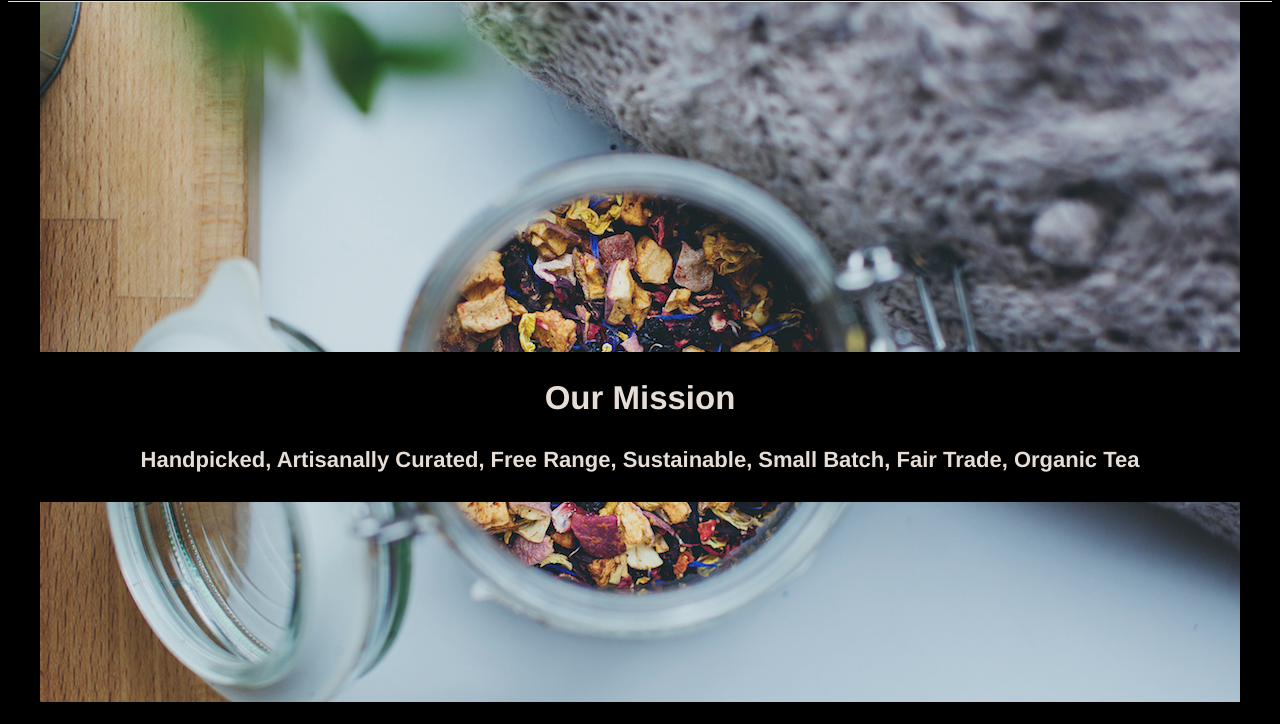
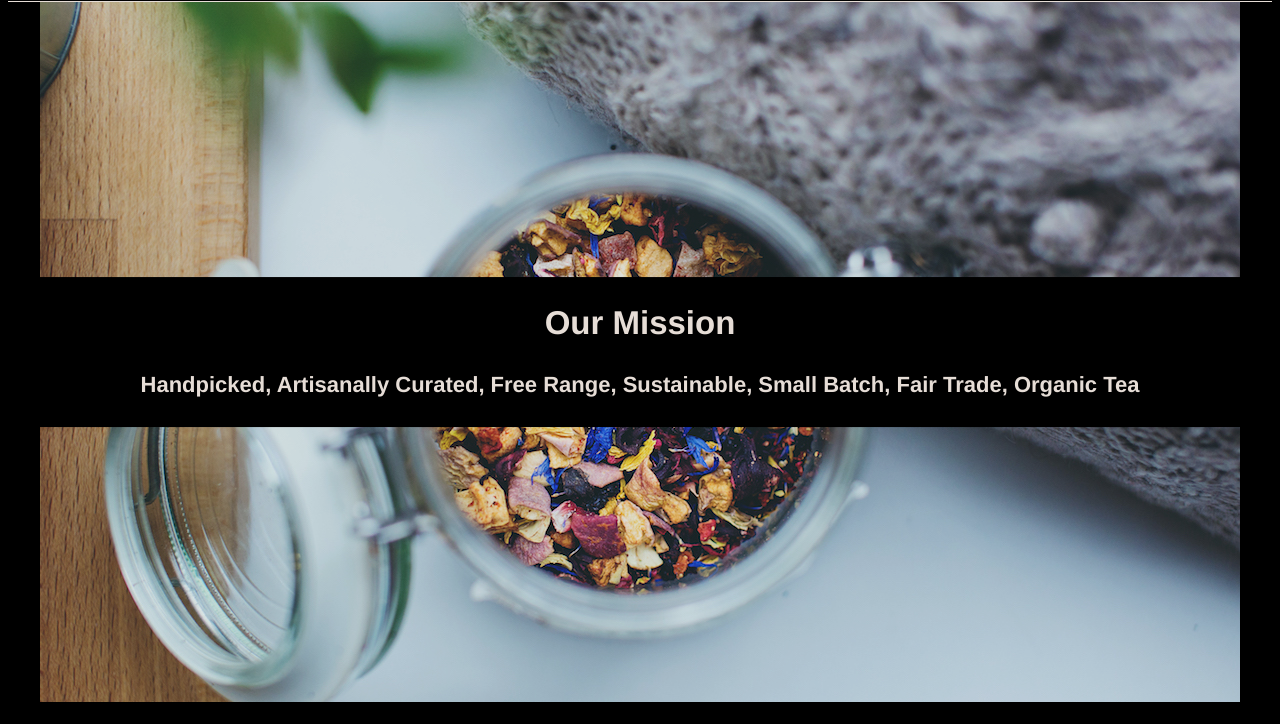
Before and after one commit to Kelechi125/codecademy-tea-cozy, a plain HTML site: page index.html in a window 1280 px wide. Shown: the part 76-800 px from the top of the page. Drawn offline with Linux system fonts and the light colour scheme.

Commit message:
Adjust positioning of .mission-statement

```diff
--- a/styles.css
+++ b/styles.css
@@ -45,13 +45,11 @@ ul {
     width: 100%;
     position: absolute;
     top: 50%;
-
-
+    justify-content: center;
+    align-items: center;
+    transform: translateY(-50%);
 }
 
  h2 {
     margin-bottom: 0;
 }
- h4 {
-   /* padding: 0; */
- }
```
